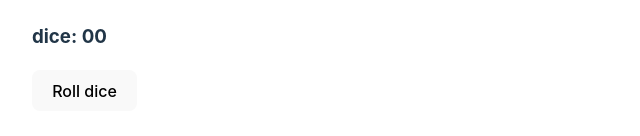
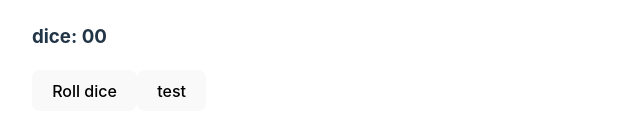
Before and after one commit to NotAnonymous33/backgammon, a React (Vite) app in the folder frontend/: page / in a window 1280 px wide. Shown: the part 646-782 px from the top of the page, without its empty margins (0-640 px from the left). Built offline with nearby package versions, Linux system fonts and the light colour scheme; no server answers.

Commit message:
fix db issues pt2

```diff
--- a/frontend/src/components/Board.tsx
+++ b/frontend/src/components/Board.tsx
@@ -92,6 +92,18 @@ export default function Board() {
         });
         // TODO: check for win
         // TODO: add confirm move button
+    }
+
+    const testButton = () => {
+        const fetchData = async () => {
+            const response = await fetch('http://localhost:5000/api/button_test', {
+                method: "GET"
+            })
+            const data = await response.json()
+            alert(data.message)
+
+        }
+        fetchData()
     }
 
     const canBearOff = (turn: Number) => {
@@ -260,6 +272,7 @@ export default function Board() {
             <h2>active piece: {activePiece}</h2>
             <h3>dice: {dice}</h3>
             <button onClick={_ => rollDice()}>Roll dice</button>
+            <button onClick={_ => testButton()}>test </button>
 
         </>
     )
```
Also changed, not shown: 2 other files (tests, documents, lock files or other folders).
